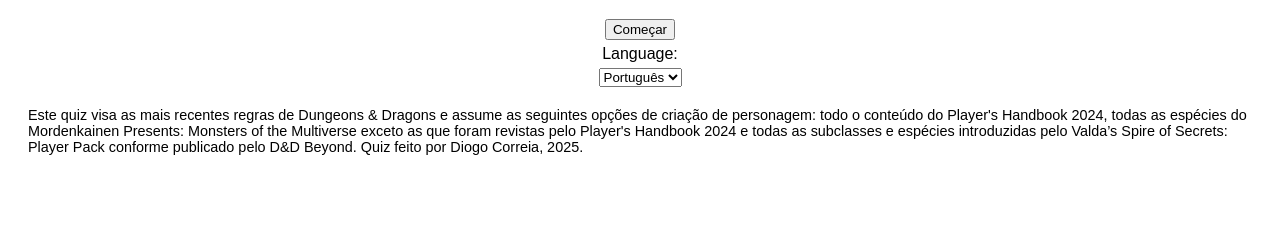
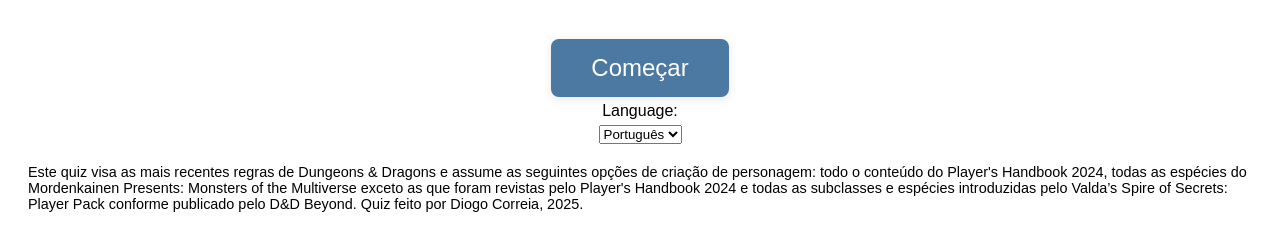
Before and after one commit to diogocorreia98/dndcharacterquiz, a website: page index.html in a window 1280 px wide. Shown: the part 129-380 px from the top of the page. Drawn offline with Linux system fonts and the light colour scheme.

Commit message:
Update style.css

```diff
--- a/style.css
+++ b/style.css
@@ -7,3 +7,18 @@
 #ai-prompt {width:100%; height:150px;}
 #start-screen {text-align:center;}
 #footnote {margin-top:20px; font-size:0.9em;}
+#start {
+  font-size: 1.5em;      /* aumenta o tamanho do texto */
+  padding: 15px 40px;    /* aumenta o espaçamento interno do botão */
+  border-radius: 8px;    /* deixa os cantos arredondados */
+  margin-top: 20px;      /* espaço acima do botão */
+  background: #4B79A1;   /* cor de fundo, opcional */
+  color: white;          /* cor do texto */
+  border: none;          /* remove a borda padrão */
+  cursor: pointer;       /* cursor de mão ao passar o mouse */
+  box-shadow: 0 2px 10px rgba(0,0,0,0.1); /* sombra leve, opcional */
+  transition: background 0.2s;
+}
+#start:hover {
+  background: #283E51;   /* cor diferente ao passar o mouse, opcional */
+}
```
